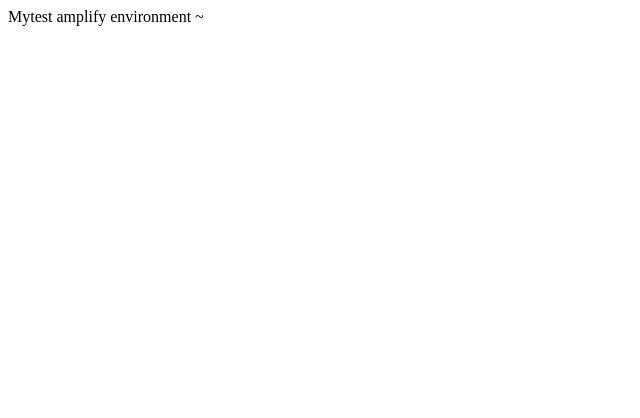
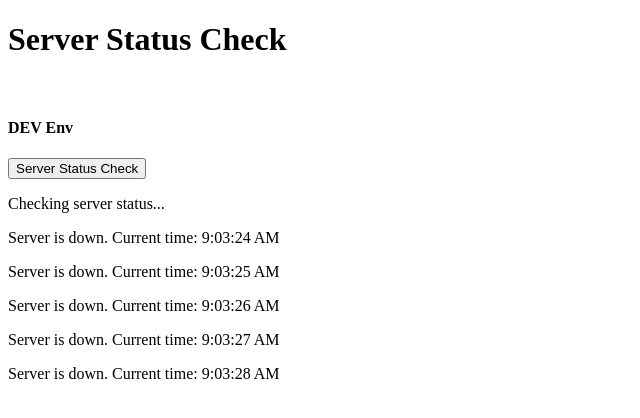
Before and after one commit to kkarthikp/amplifygitrepo, a plain HTML site: page index.html in a window 1280 px wide. Shown: the whole page, without its empty margins (0-640 px from the left). Drawn offline with nearby package versions, Linux system fonts and the light colour scheme; no server answers.

Commit message:
time count master

```diff
--- a/index.html
+++ b/index.html
@@ -1,9 +1,48 @@
+<!DOCTYPE html>
 <html>
-<head>
-<title>dev</title>
-</head>
-<body>
-Mytest amplify  environment
-</body>
+  <head>
+    <title>Server Status Check</title>
+    <script src="https://code.jquery.com/jquery-3.6.0.min.js"></script>
+    <script>
+      window.onload = function() {
+        var clickCount = 0;
+        var buttonElement = document.getElementsByTagName("button")[0];
+        buttonElement.addEventListener("click", function() {
+          clickCount++;
+          document.getElementById("click-count").innerHTML = "Click count: " + clickCount;
+        });
+
+        function checkServerStatus() {
+          var currentTime = new Date().toLocaleTimeString();
+          $.ajax({
+            url: "http://43.205.130.84/server-status",
+            type: "GET",
+            dataType: "text",
+            success: function(response) {
+              var statusElement = document.getElementById("status");
+              var newStatusElement = document.createElement("p");
+              newStatusElement.innerHTML = "Server is up and running! Current time: " + currentTime;
+              statusElement.appendChild(newStatusElement);
+            },
+            error: function(xhr, status, error) {
+              var statusElement = document.getElementById("status");
+              var newStatusElement = document.createElement("p");
+              newStatusElement.innerHTML = "Server is down. Current time: " + currentTime;
+              statusElement.appendChild(newStatusElement);
+            }
+          });
+        }
+        setInterval(checkServerStatus, 1000);
+      }
+    </script>
+  </head>
+  <body>
+    <h1>Server Status Check</h1><br>
+	<h4>DEV Env</h4>
+    <button>Server Status Check</button>
+    <div id="click-count"></div>
+    <div id="status">
+      <p>Checking server status...</p>
+    </div>
+  </body>
 </html>
-~
```
Also changed, not shown: 1 other file.
